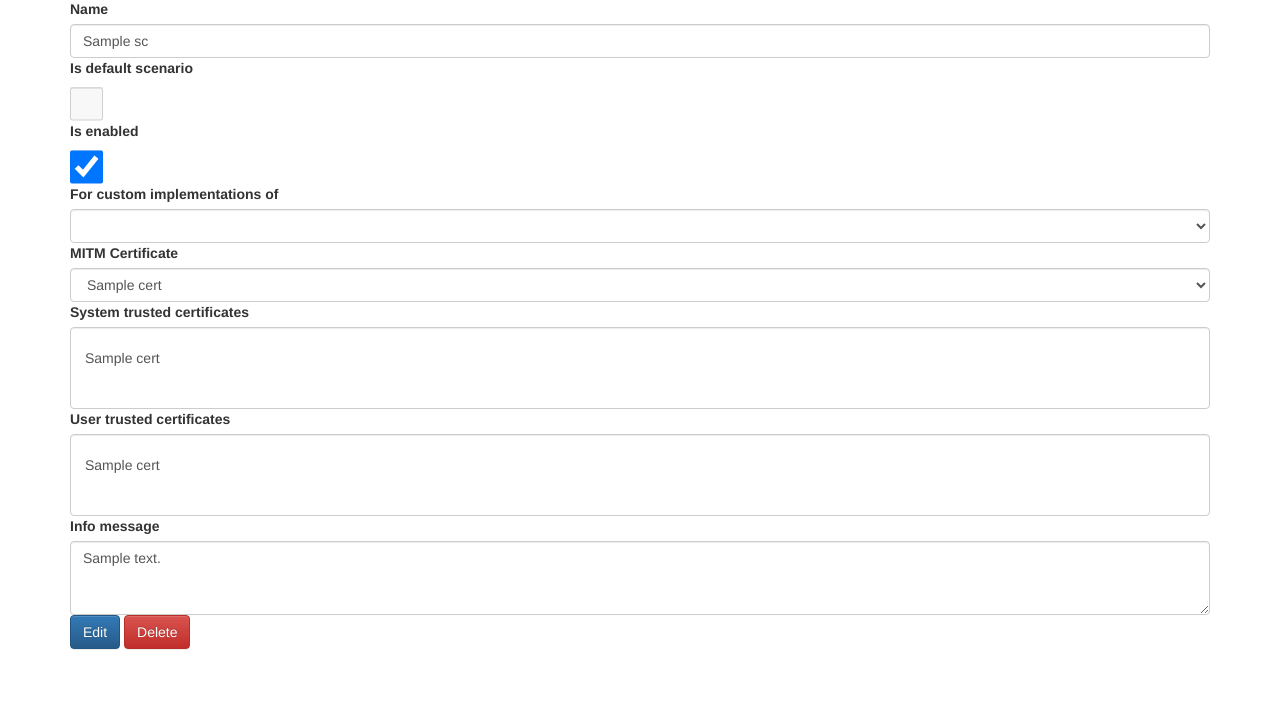
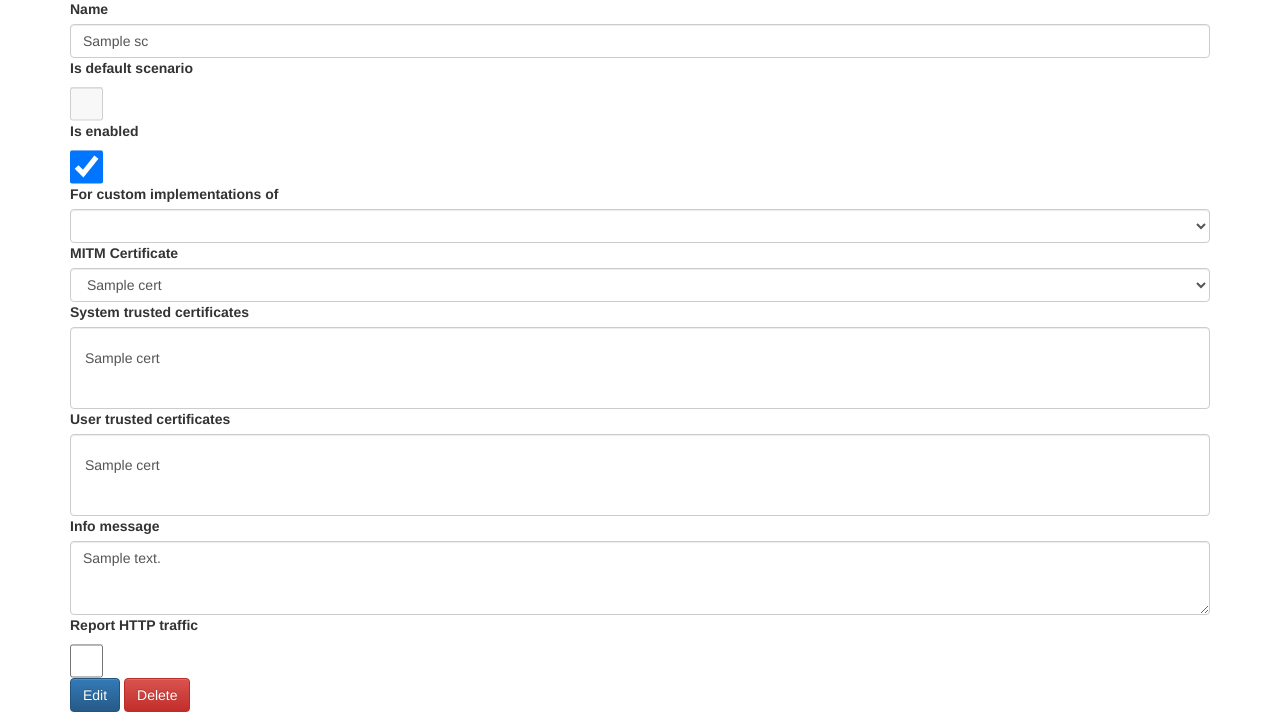
Before and after one commit to MGabr/android-analyzer, a Python web app: template webapp/src/templates/scenario.html in a window 1280 px wide. Shown: the part 131-843 px from the top of the page. Before the commit the page ends 781 px from the top, so only its background shows below. Run offline with Jinja, Linux system fonts and the light colour scheme; the template is opened without the code that fills it: most values are stand-ins (such as "Sample title", 1, 10 or a date in 2020); some libraries are stand-ins or nearby versions.

Commit message:
Add option to report HTTP traffic.

```diff
--- a/files/scripts/log.py
+++ b/files/scripts/log.py
@@ -15,7 +15,12 @@ class Logger:
         file_to_create.close()
 
     def request(self, flow):
+
         if flow.client_conn.tls_established:
             with open(self.logfile, "a") as logfile:
                 logfile.write("host: " + flow.request.pretty_host + "\n")
                 logfile.write("url: " + flow.request.pretty_url + "\n")
+        elif flow.request.scheme == "http":
+            with open(self.logfile, "a") as logfile:
+                logfile.write("http host: " + "http://" + flow.request.pretty_host + "\n")
+                logfile.write("http url: " + "http://" + flow.request.pretty_url + "\n")
--- a/webapp/src/models/scenario_settings.py
+++ b/webapp/src/models/scenario_settings.py
@@ -20,6 +20,7 @@ class ScenarioSettings(db.Model):
     info_message = db.Column(db.String(2048))
     is_default = db.Column(db.Boolean, default=True)
     enabled = db.Column(db.Boolean, default=True)
+    report_http = db.Column(db.Boolean, default=True)
     add_upstream_certs = db.Column(db.Boolean, default=False)
     user_id = db.Column(db.Integer, db.ForeignKey('users.username'))
     user = db.relationship('User', back_populates='scenarios')
@@ -41,5 +42,6 @@ class ScenarioSettings(db.Model):
             'info_message': self.info_message,
             'is_default': self.is_default,
             'enabled': self.enabled,
+            'report_http': self.report_http,
             'add_upstream_certs': self.add_upstream_certs,
             'user': self.user}
--- a/webapp/src/services/scenario_settings_service.py
+++ b/webapp/src/services/scenario_settings_service.py
@@ -26,6 +26,7 @@ def edit(id, form):
         scenario.sys_certificates = sys_certificates
         scenario.user_certificates = user_certificates
         scenario.info_message = form.get('info_message')
+        scenario.report_http = 'report_http' in form
 
     db.session.commit()
 
@@ -47,7 +48,8 @@ def add(form):
         user_certificates=user_certificates,
         info_message=form.get('info_message'),
         is_default=False,
-        enabled='enabled' in form
+        enabled='enabled' in form,
+        report_http='report_http' in form
     )
 
     db.session.add(scenario)
--- a/webapp/src/templates/scenario.html
+++ b/webapp/src/templates/scenario.html
@@ -65,6 +65,11 @@
         <label for="info_message">Info message</label>
         <textarea class="form-control" id="info_message" name="info_message" rows="3"
                   {% if sc.is_default %}disabled{% endif %}>{{ sc.info_message }}</textarea>
+
+        <label for="report_http">Report HTTP traffic</label>
+        <input type="checkbox" class="form-control" id="report_http" name="report_http" style="width: 33px"
+               {% if sc.report_http %}checked{% endif %}
+               {% if sc.is_default %}disabled{% endif %}>
     </form>
 
     {% if new %}
```
Also changed, not shown: dynamic_analysis/src/logs/log_analysis.py (+10 -7 lines), webapp/src/context_processors.py (+15 -4 lines).
